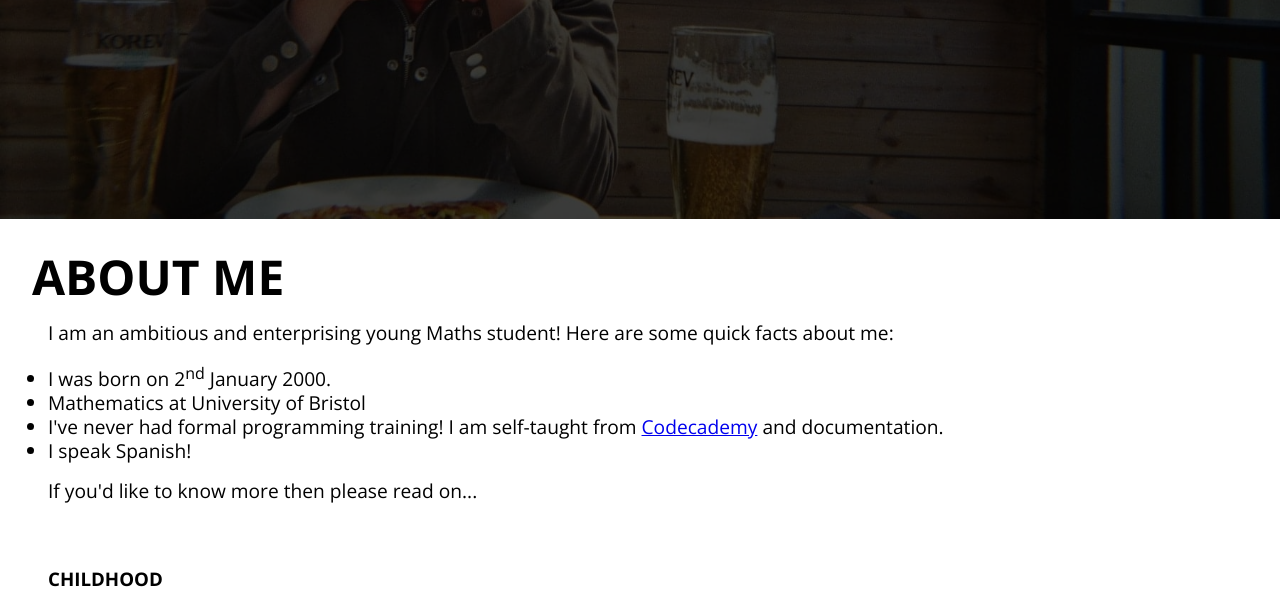
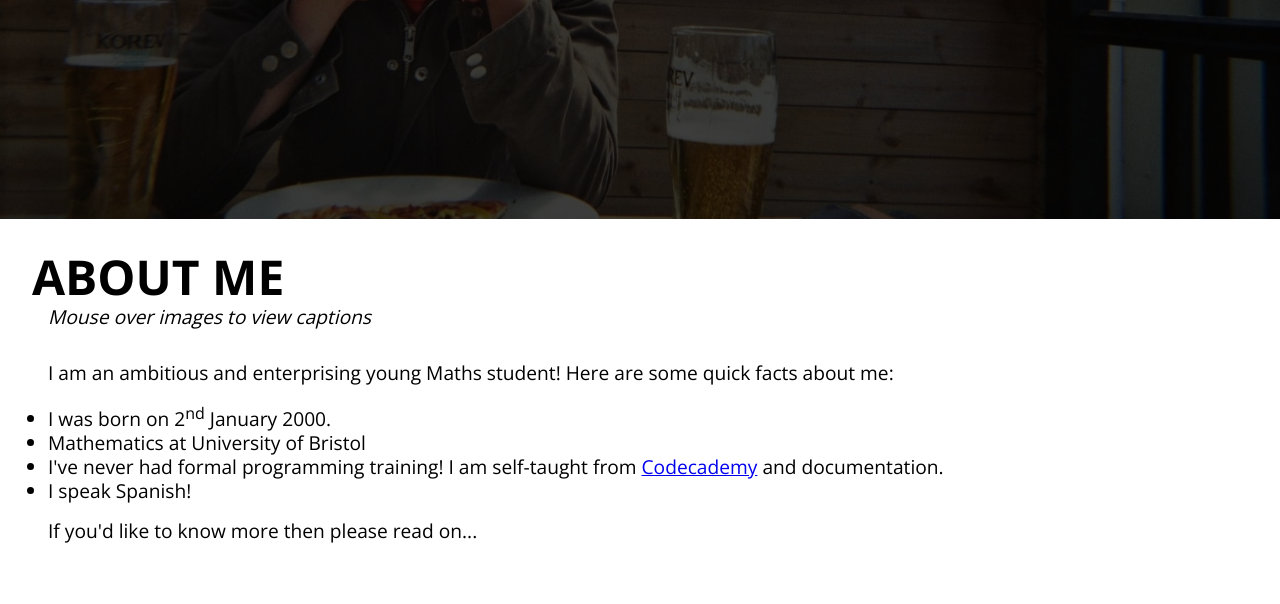
Before and after one commit to ZyraClaudius/portfolio, a plain HTML site: page index.html in a window 1280 px wide. Shown: the part 475-1079 px from the top of the page. Drawn offline with nearby package versions, Linux system fonts and the light colour scheme.

Commit message:
Add message to prompt user to mouse over images

```diff
--- a/index.html
+++ b/index.html
@@ -30,6 +30,8 @@
         <h2 id="about">
             ABOUT ME
         </h2>
+
+        <p class="italic">Mouse over images to view captions</p>
 
         <section aria-labelledby="about">
 
--- a/resources/style/index.css
+++ b/resources/style/index.css
@@ -1,3 +1,7 @@
+.italic {
+    font-style: italic;
+}
+
 #banner {
     background-image: url(../images/276275517_3093837444262246_2419186456863895285_n.jpg);
     background-size: cover;
```
